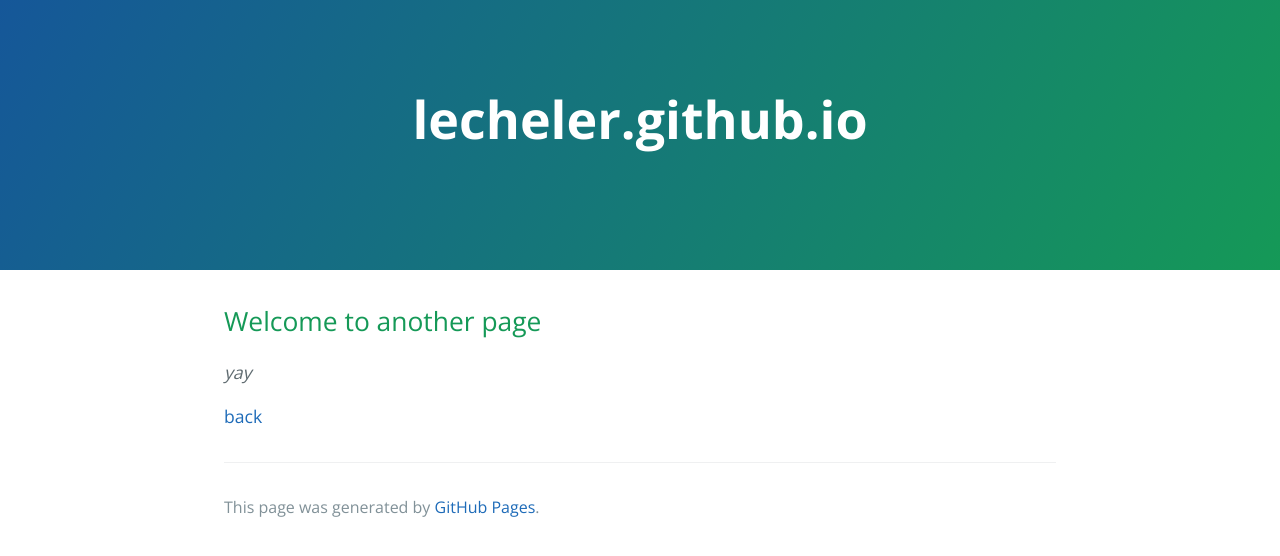
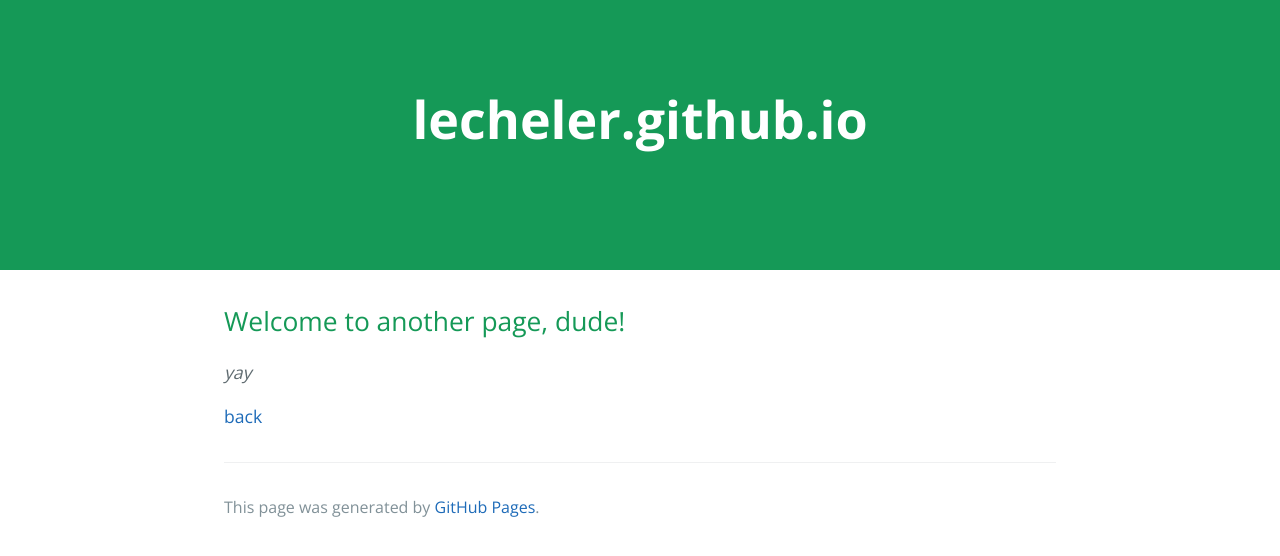
Before and after one commit to lecheler/lecheler.github.io, a Jekyll site: the page built from another-page.md, in a window 1280 px wide. Shown: the top 556 px of the page. Built offline with Jekyll 4.4.1, drawn with Linux system fonts in a browser that asks for light colours; the repository's description, which GitHub fills in, is left out; our own code applies the rules of GitHub Pages for plain Markdown files.

Commit message:
test image

```diff
--- a/_sass/jekyll-theme-cayman.scss
+++ b/_sass/jekyll-theme-cayman.scss
@@ -90,7 +90,6 @@
   color: $header-heading-color;
   text-align: center;
   background-color: $header-bg-color;
-  background-image: linear-gradient(120deg, $header-bg-color-secondary, $header-bg-color);
 
   @include large {
     padding: 5rem 6rem;
--- a/another-page.md
+++ b/another-page.md
@@ -2,7 +2,7 @@
 layout: default
 ---
 
-## Welcome to another page
+## Welcome to another page, dude!
 
 _yay_
 
```
Also changed, not shown: index.md (+2 -0 lines), 1 other file.
